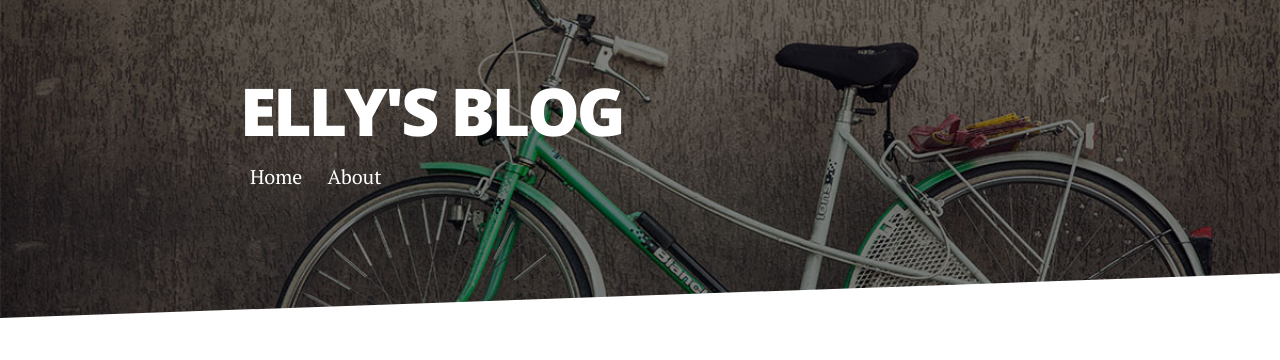
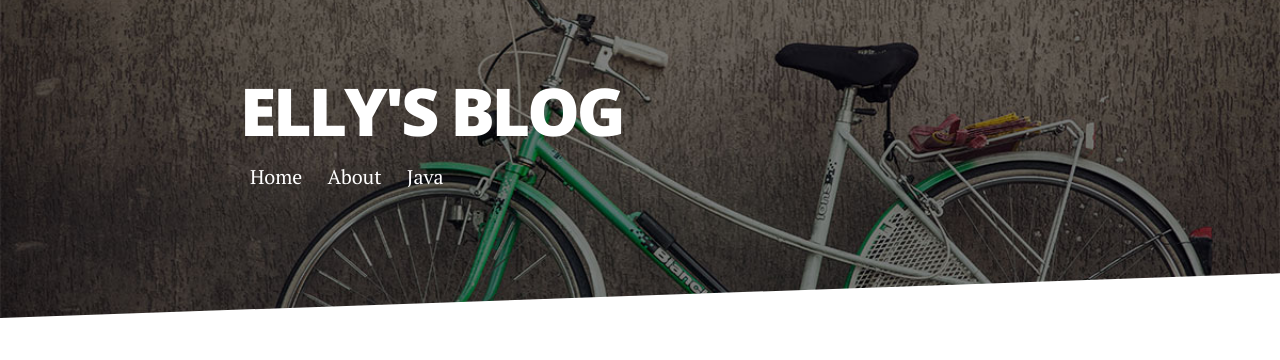
Before and after one commit to Eunji-Elly-Lee/eunji-elly-lee.github.io, a Jekyll site: the page built from index.html, in a window 1280 px wide. Shown: the top 360 px of the page. Built offline with Jekyll 4.4.1, drawn with Linux system fonts in a browser that asks for light colours; nearby versions of some CDN libraries; the list of posts is cut into pages by our own code.

Commit message:
Update _config.yml

```diff
--- a/_config.yml
+++ b/_config.yml
@@ -18,6 +18,8 @@ navigation:
     url: /index.html
   - title: About
     url: /about
+  - title: Java
+    url: /java
 #  - title: Contact
 #    url: /contact
 
```
